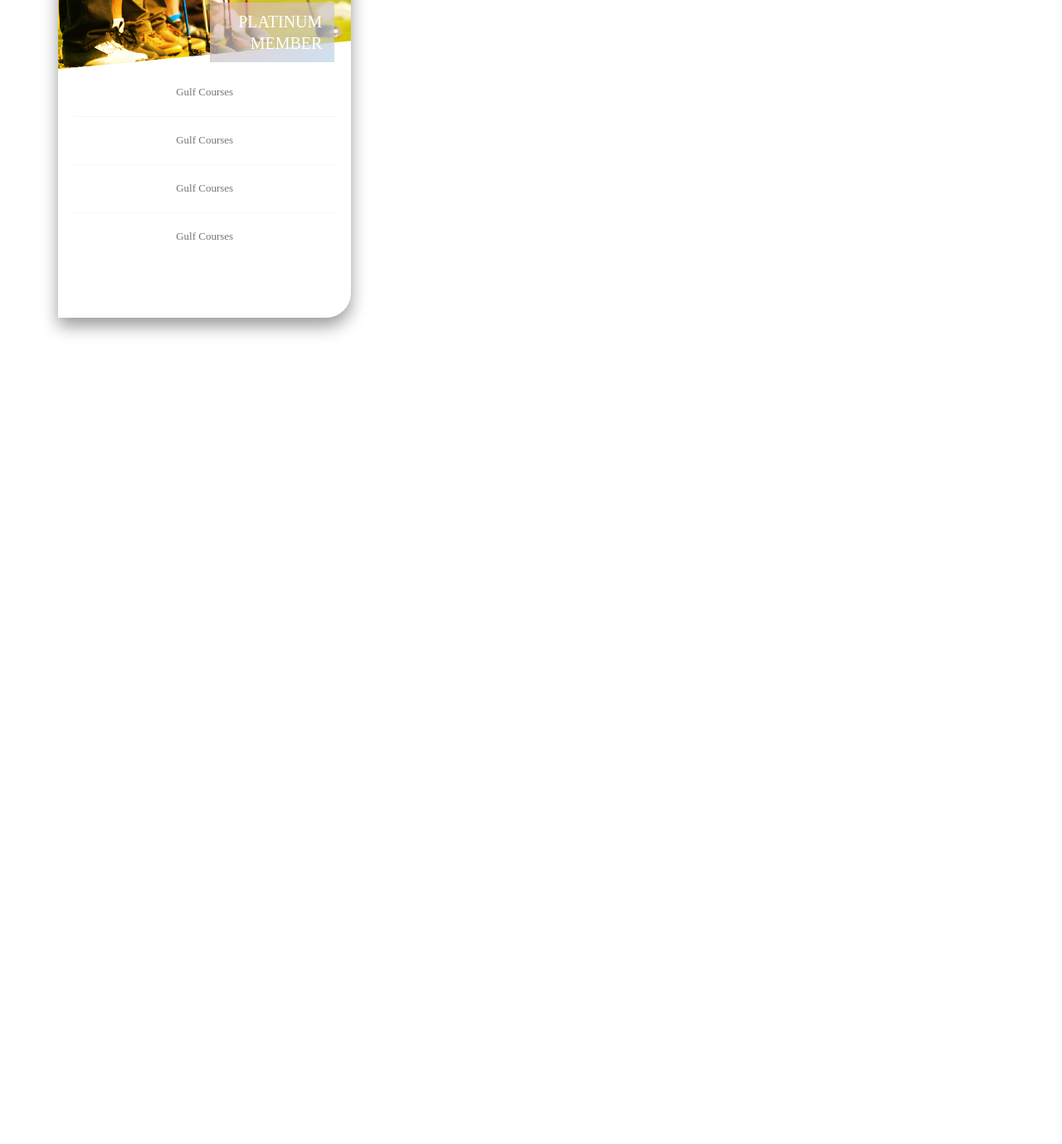
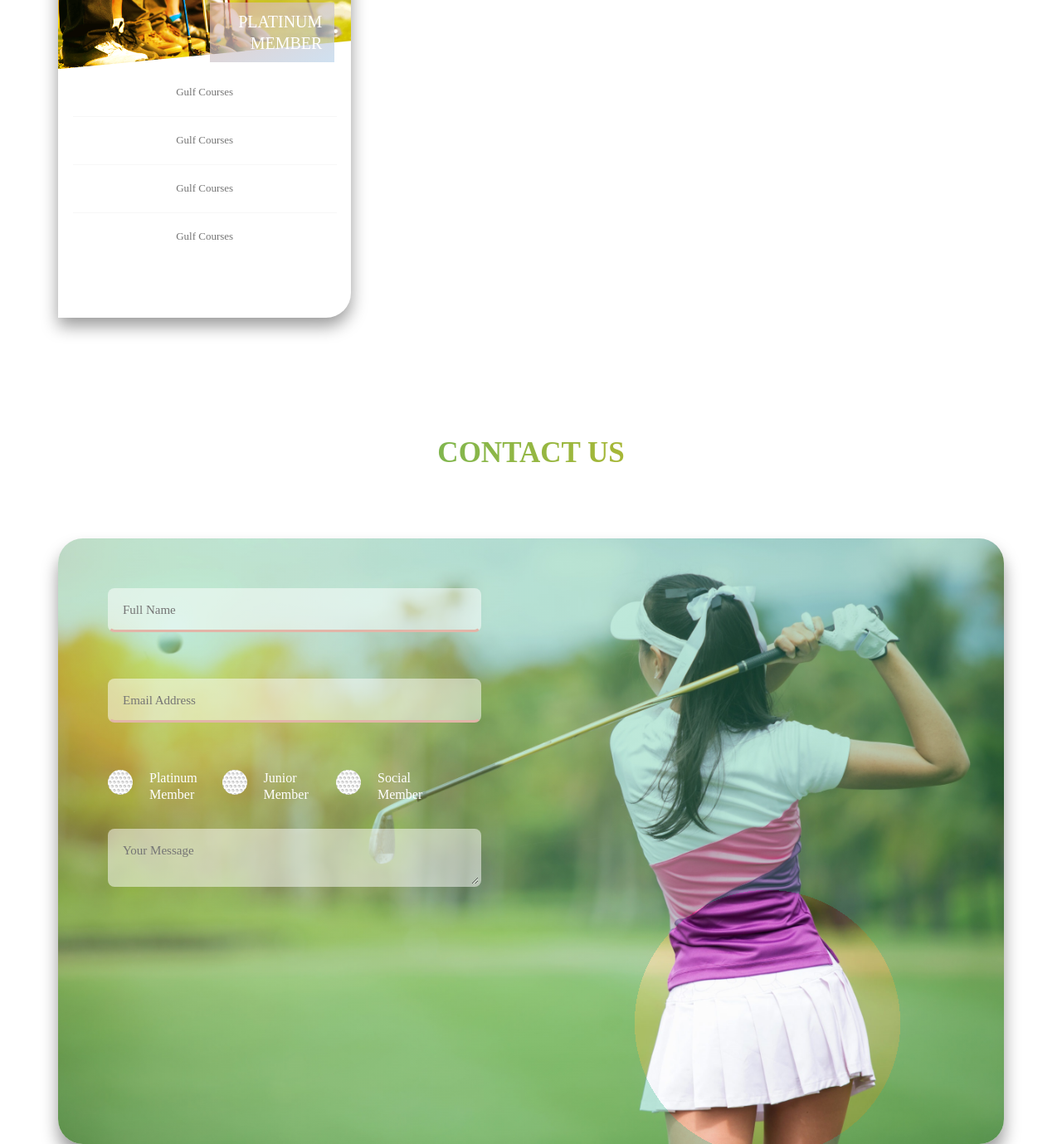
Before and after one commit to es-sheikhi/lakeview, a website: page index.html in a window 1280 px wide. Shown: the part 3004-4383 px from the top of the page at 83% size. Before the commit the page ends 3472 px from the top, so only its background shows below. Drawn offline with Linux system fonts and the light colour scheme.

Commit message:
contact-2

```diff
--- a/index.html
+++ b/index.html
@@ -259,5 +259,45 @@
             </div>
         </div>
     </div>
+    <div class="contact-section">
+        <div class="u-align-center">
+            <h2 class="heading-secondary">
+                Contact US
+            </h2>
+        </div>
+        <div class="row">
+            <div class="contact">
+                <div class="contact__form">
+                    <form class="form">
+                        <div class="form__group">
+                            <input type="text" id="name" class="form__input" placeholder="Full Name" required />
+                            <label class="form__label" for="name">Full Name</label>
+                        </div>
+                        <div class="form__group">
+                            <input type="email" id="email" class="form__input" placeholder="Email Address" required />
+                            <label class="form__label" for="email">Email Address</label>
+                        </div>
+                        <div class="form__radio-group">
+                            <input type="radio" id="plat" name="membership" class="form__radio-input" />
+                            <label class="form__radio-label" for="plat"><span class="form__radio-button"></span>Platinum Member</label>
+                        </div>
+                        <div class="form__radio-group">
+                            <input type="radio" id="jun" name="membership" class="form__radio-input" />
+                            <label class="form__radio-label" for="jun"><span class="form__radio-button"></span>Junior Member</label>
+                        </div>
+                        <div class="form__radio-group">
+                            <input type="radio" id="soc" name="membership" class="form__radio-input" />
+                            <label class="form__radio-label" for="soc"><span class="form__radio-button"></span>Social Member</label>
+                        </div>
+
+                        <div class="form__group">
+                            <textarea class="form__textarea" name="msg" placeholder="Your Message"></textarea>
+
+                        </div>
+                    </form>
+                </div>
+            </div>
+        </div>
+    </div>
 </body>
 </html>
--- /dev/null
+++ b/sass/components/_contact.scss
@@ -0,0 +1,12 @@
+.contact {
+    height: 73rem;
+    background-image: radial-gradient(circle closest-corner at 75% 80%, transparent 0, transparent 50%, rgba($primary-light, .3)50%), url('img/contact.jpg');
+    background-size: cover;
+    background-position: left 50%;
+    border-radius: 3rem;
+    box-shadow: 0 1.4rem 2rem rgba($black,.4);
+    &__form{
+        width:50%;
+        padding:6rem;
+    }
+}
--- /dev/null
+++ b/sass/components/_form.scss
@@ -0,0 +1,111 @@
+.form {
+    &__input {
+        font-size: 1.5rem;
+        padding: 1.5rem;
+        background-color: rgba($white, .5);
+        border: none;
+        width: 100%;
+        border-radius: .8rem;
+        color: $gray-dark-3;
+        font-family: inherit;
+        opacity: 1;
+        outline: none;
+        border: .3rem solid transparent;
+
+        &:focus {
+            box-shadow: 0 1rem 2rem rgba($black, .4);
+            border-bottom: .3rem solid $primary-dark;
+        }
+
+        &:invalid {
+            border-bottom: .3rem solid $secondary-1;
+        }
+    }
+
+    &__input:placeholder-shown + &__label {
+        opacity: 0;
+        transform: translateY(-4rem);
+    }
+
+    &__label {
+        display: inline-block;
+        margin-left: 2rem;
+        font-size: 1.5rem;
+        font-weight: 700;
+        margin-top: .7rem;
+        color: $white;
+        transition: all .3s;
+    }
+
+    &__group, &__radio-group {
+        /*&:not(:last-child) {
+            margin-bottom: 3rem;
+        }*/
+        margin-bottom: 3rem;
+    }
+
+    &__radio-group {
+        display: inline-block;
+        width: 30%;
+    }
+
+    &__radio-input {
+        display: none;
+    }
+
+    &__radio-input:checked + &__radio-label &__radio-button::after {
+        opacity: 1;
+    }
+
+    &__radio-label {
+        font-size: 1.6rem;
+        color: $white;
+        display: inline-block;
+        cursor: pointer;
+        padding-left: 5rem;
+        position: relative;
+    }
+
+    &__radio-button {
+        height: 3rem;
+        width: 3rem;
+        border-radius: 50%;
+        background-image: url('img/vector-small.jpg');
+        position: absolute;
+        left: 0;
+        top: 0;
+
+        &::after {
+            content: "";
+            display: block;
+            height: 1.3rem;
+            width: 1.3rem;
+            border-radius: 50%;
+            position: absolute;
+            background-color: $primary-light;
+            top: 50%;
+            @include center-object;
+            opacity: 0;
+            transition: opacity .2s;
+        }
+    }
+
+    &__textarea {
+        font-size: 1.5rem;
+        padding: 1.5rem;
+        background-color: rgba($white, .5);
+        border: none;
+        width: 100%;
+        border-radius: .8rem;
+        color: $gray-dark-3;
+        font-family: inherit;
+        opacity: 1;
+        outline: none;
+        border: .3rem solid transparent;
+
+        &:focus {
+            box-shadow: 0 1rem 2rem rgba($black, .4);
+            border-bottom: .3rem solid $primary-dark;
+        }
+    }
+}
--- a/sass/main.scss
+++ b/sass/main.scss
@@ -13,4 +13,6 @@
 @import "components/testimonial";
 @import "components/composition";
 @import "components/plan";
+@import "components/form";
+@import "components/contact";
 @import "components/amenity-box";
--- a/sass/pages/_home.scss
+++ b/sass/pages/_home.scss
@@ -17,3 +17,7 @@
 .membership-section {
     padding: 7rem 0;
 }
+
+.contact-section {
+    padding: 7rem 0;
+}
```
Also changed, not shown: resources/css/img/contact.jpg (added), resources/css/img/vector-small.jpg (added), resources/css/img/vector.jpg (added), resources/css/style.css.
